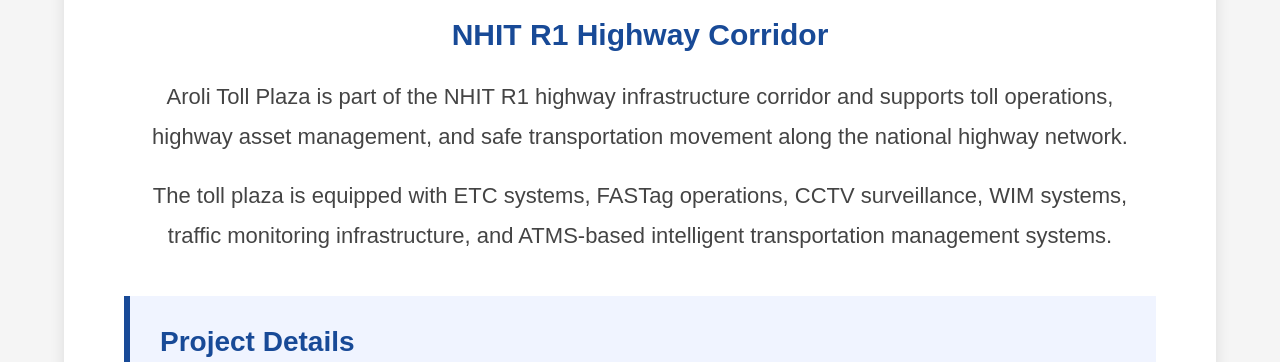
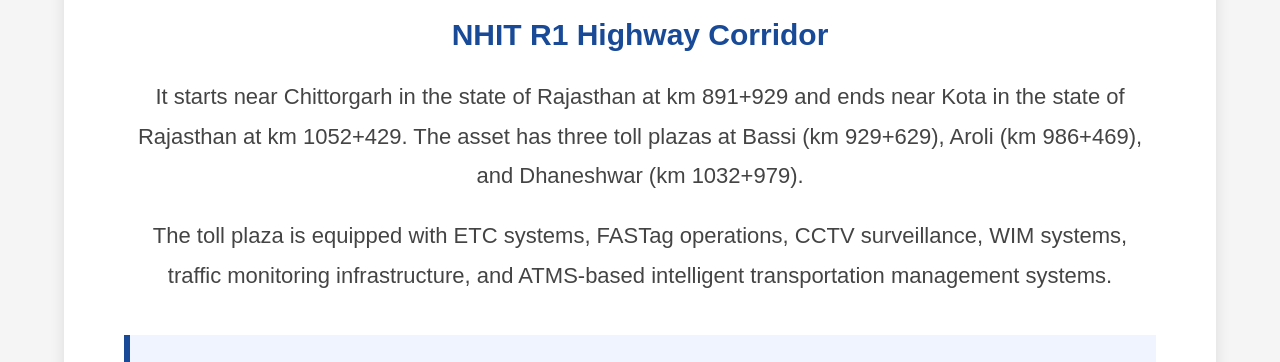
Before and after one commit to MJ-shaikh/test, a plain HTML site: page Aroli.html in a window 1280 px wide. Shown: the part 700-1062 px from the top of the page. Drawn offline with Linux system fonts and the light colour scheme.

Commit message:
Aroli toll

```diff
--- a/Aroli.html
+++ b/Aroli.html
@@ -372,8 +372,7 @@
 <h3>NHIT R1 Highway Corridor</h3>
 
 <p>
-Aroli Toll Plaza is part of the NHIT R1 highway infrastructure corridor and supports toll operations, highway asset management, and safe transportation movement along the national highway network.
-</p>
+It starts near Chittorgarh in the state of Rajasthan at km 891+929 and ends near Kota in the state of Rajasthan at km 1052+429. The asset has three toll plazas at Bassi (km 929+629), Aroli (km 986+469), and Dhaneshwar (km 1032+979).</p>
 
 <p>
 The toll plaza is equipped with ETC systems, FASTag operations, CCTV surveillance, WIM systems, traffic monitoring infrastructure, and ATMS-based intelligent transportation management systems.
```
